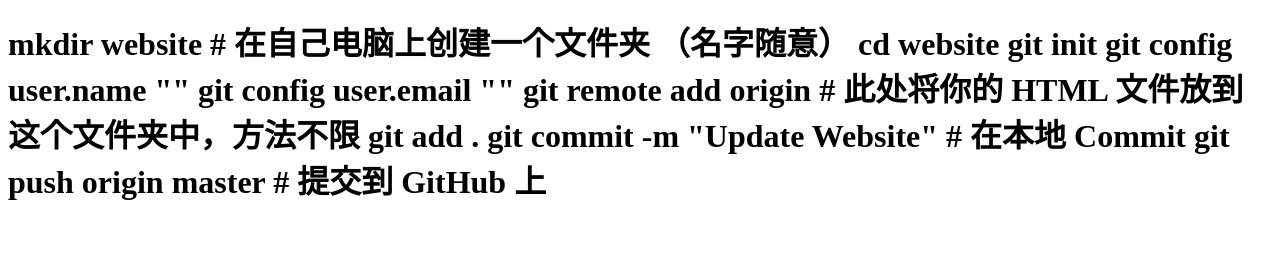
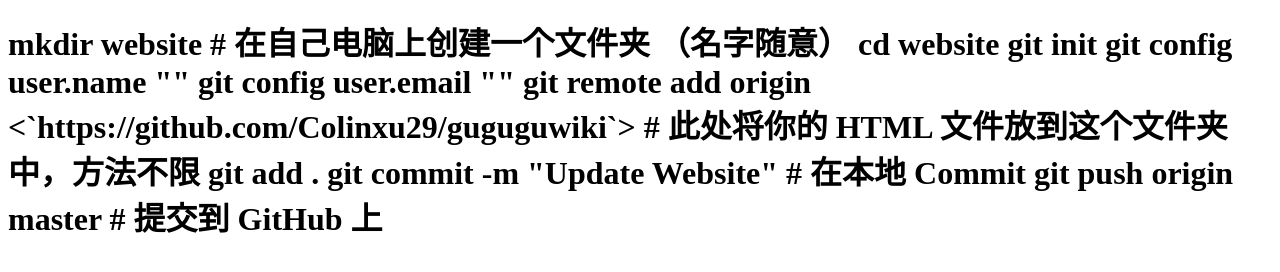
Before and after one commit to Colinxu29/guguguwiki, a plain HTML site: page index.HTML in a window 1280 px wide. Shown: the part 48-320 px from the top of the page. Drawn offline with Linux system fonts and the light colour scheme.

Commit message:
Update index.HTML

```diff
--- a/index.HTML
+++ b/index.HTML
@@ -4,7 +4,7 @@
 git init
 git config user.name "<Colinxu29>"
 git config user.email "<coilnxu2829@gmail.com>"
-git remote add origin <GitHub 仓库的地址，比如我的就是 `https://github.com/Colinxu29/guguguwiki`>
+git remote add origin <`https://github.com/Colinxu29/guguguwiki`>
 # 此处将你的 HTML 文件放到这个文件夹中，方法不限
 git add .
 git commit -m "Update Website" # 在本地 Commit
```
